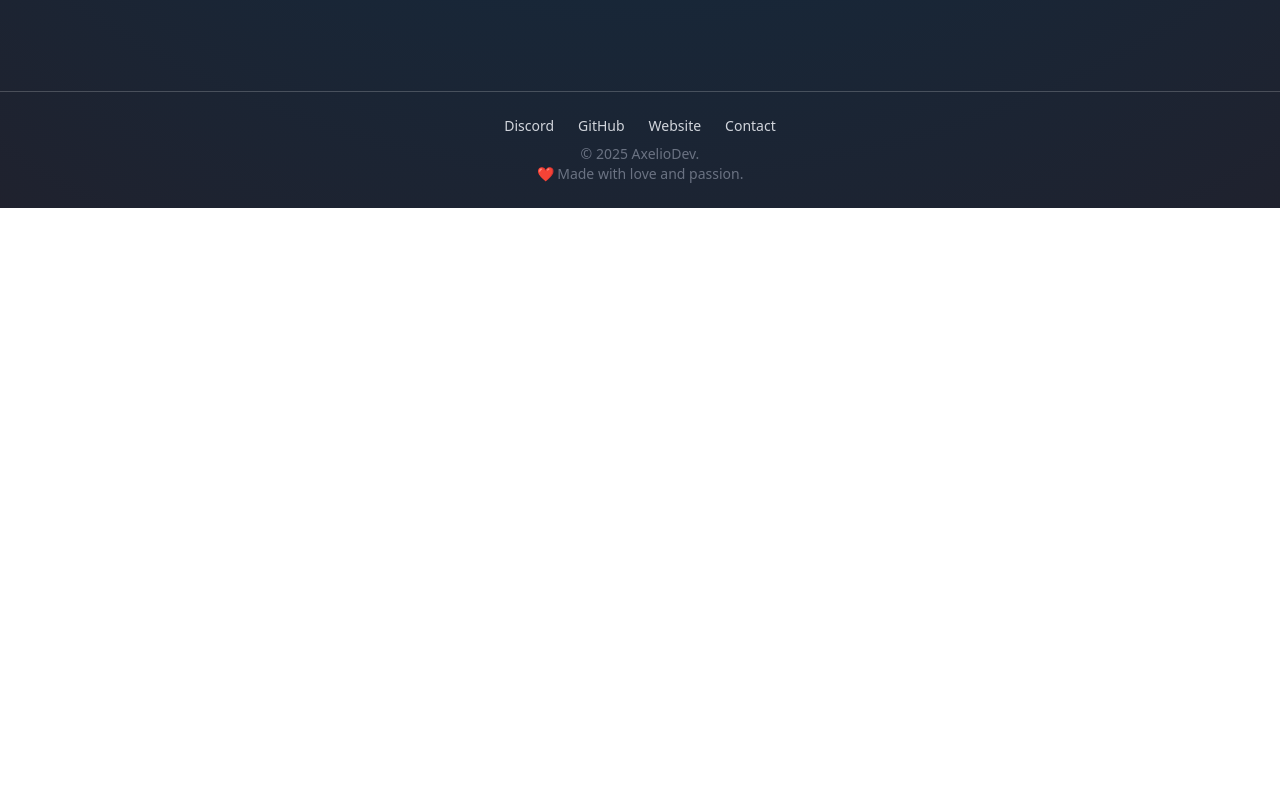
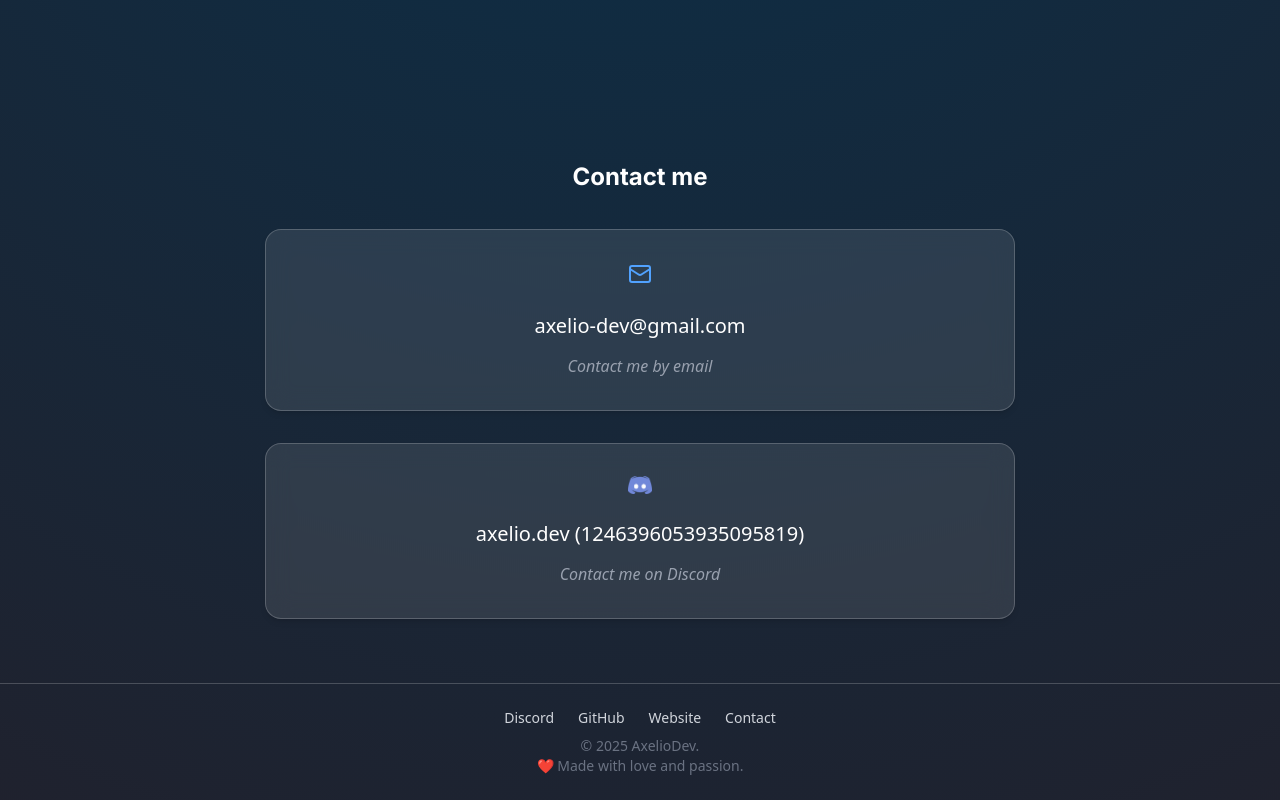
Before and after one commit to axelio-dev/portfolio, a Next.js app: page / in a window 1280 px wide. Shown: the part 1883-2683 px from the top of the page. Before the commit the page ends 2091 px from the top, so only its background shows below. Built offline with nearby package versions, Linux system fonts and the light colour scheme; no server answers.

Commit message:
Added contact me section in the main page

```diff
--- a/src/app/page.tsx
+++ b/src/app/page.tsx
@@ -4,6 +4,7 @@
 import Card from "@/components/Card";
 import Stats from "@/components/Stats";
 import Footer from "@/components/Footer";
+import { Mail } from "lucide-react";
 
 export default function Home() {
   return (
@@ -89,6 +90,37 @@
         <Stats />
       </div>
 
+      {/* Contact */}
+      <div className="m-auto">
+        <h1
+          className={`${inter.className} text-white text-center text-2xl font-bold mt-[150px] mb-[20px]`}
+        >
+          Contact me
+        </h1>
+        <div className="mb-[5px] flex justify-center">
+          <div className="grid md:grid-cols-1 lg:grid-cols-1 xl:grid-cols-1 gap-8 w-[750px] mx-auto">
+            <Card
+              title="axelio-dev@gmail.com"
+              description="Contact me by email"
+              icon={<Mail className="w-6 h-6 text-blue-400" />}
+            />
+
+            <Card
+              title="axelio.dev (1246396053935095819)"
+              description="Contact me on Discord"
+              icon={
+                <Image
+                  src="/discord.png"
+                  alt="Discord"
+                  width={24}
+                  height={24}
+                />
+              }
+            />
+          </div>
+        </div>
+      </div>
+
       {/* Footer */}
       <Footer />
     </div>
--- a/src/components/Card.tsx
+++ b/src/components/Card.tsx
@@ -14,16 +14,21 @@
   description,
   button,
   link,
+  icon, // ✅ nouvelle prop pour l’icône
 }: {
   title: string;
   image?: string;
   description?: string;
   button?: string;
   link?: string;
+  icon?: React.ReactNode; // ✅ permet de passer une icône JSX (ex : <Discord />)
 }) {
   return (
     <div className="h-full w-full mt-4 border border-white/20 rounded-2xl bg-white/10 backdrop-blur-md p-6 flex flex-col items-center justify-center text-center shadow-md transition-transform duration-500 ease-in-out hover:scale-105 hover:shadow-blue-500/40 hover:border-blue-500">
-      <div className="mx-auto flex flex-col gap-3">
+      <div className="mx-auto flex flex-col gap-3 items-center">
+        {/* ✅ Affichage de l’icône s’il y en a une */}
+        {icon && <div className="text-blue-400 mb-1">{icon}</div>}
+
         {image && (
           <Image
             src={image}
```
Also changed, not shown: public/discord.png (added).
